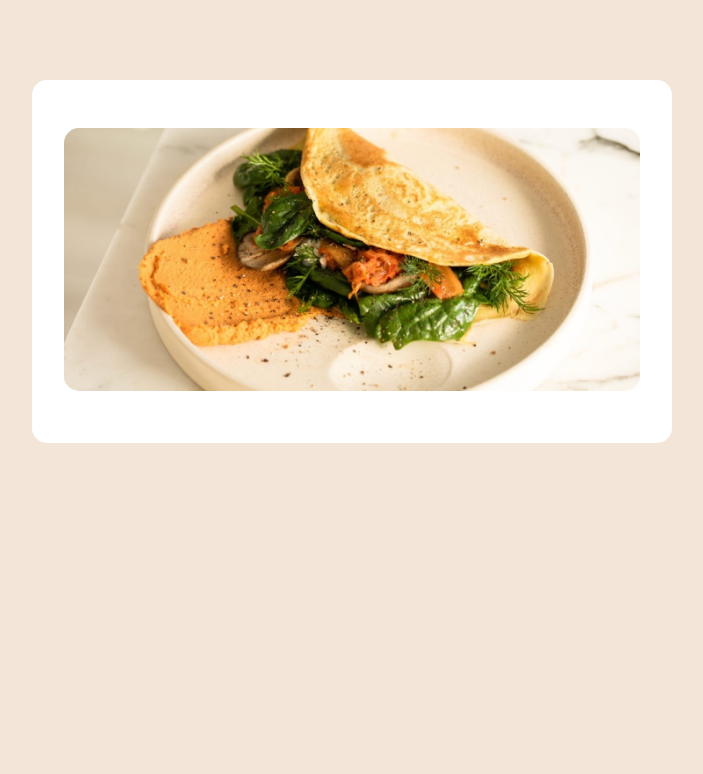
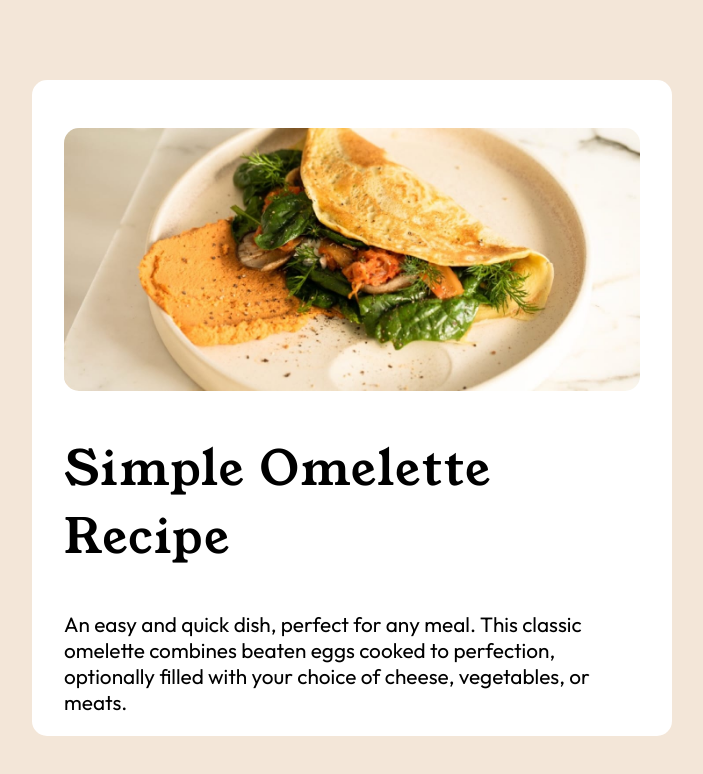
Before and after one commit to horoserp/recipe, a React (Create React App) app: page / in a window 1280 px wide. Shown: the top 774 px of the page, without its empty margins (288-991 px from the left). Built offline with nearby package versions, Linux system fonts and the light colour scheme.

Commit message:
Update: Finish Recipe Title component.

```diff
--- a/public/index.html
+++ b/public/index.html
@@ -10,6 +10,17 @@
       content="Website created based on assets and style guide from Frontend Mentor."
     />
     <title>Recipe Page | Frontend Mentor</title>
+    <!-- Google Fonts -->
+    <link rel="preconnect" href="https://fonts.googleapis.com" />
+    <link rel="preconnect" href="https://fonts.gstatic.com" crossorigin />
+    <link
+      href="https://fonts.googleapis.com/css2?family=Outfit:wght@100..900&display=swap"
+      rel="stylesheet"
+    />
+    <link
+      href="https://fonts.googleapis.com/css2?family=Young+Serif&display=swap"
+      rel="stylesheet"
+    />
   </head>
   <body>
     <noscript>You need to enable JavaScript to run this app.</noscript>
--- a/src/App.css
+++ b/src/App.css
@@ -11,6 +11,7 @@
 
 body {
   background: var(--stone100);
+  font-family: "Outfit", sans-serif;
   font-size: 16px;
   display: flex;
   justify-content: center;
@@ -26,7 +27,7 @@ body {
   border-radius: 15px;
 }
 
-.img-container {
+.recipe-container {
   width: 90%;
   padding-top: 3rem;
 }
@@ -35,5 +36,15 @@ img {
   width: 100%;
   object-fit: contain;
   border-radius: 15px;
-  margin-bottom: 3rem;
 }
+
+h1 {
+  font-family: "Young Serif", serif;
+  font-weight: 400;
+  font-size: 3rem;
+  letter-spacing: 2px;
+}
+
+p {
+  font-size: 1.3rem;
+}
--- a/src/App.js
+++ b/src/App.js
@@ -1,10 +1,12 @@
+import RecipeTitle from "./RecipeTitle";
 import "./App.css";
 
 function App() {
   return (
     <div className="container">
-      <div class="img-container">
+      <div class="recipe-container">
         <img src="/image-omelette.jpeg" alt="Simple Omelette Recipe" />
+        <RecipeTitle />
       </div>
     </div>
   );
--- /dev/null
+++ b/src/RecipeTitle.js
@@ -0,0 +1,16 @@
+import React from "react";
+
+function RecipeTitle() {
+  return (
+    <section>
+      <h1>Simple Omelette Recipe</h1>
+      <p>
+        An easy and quick dish, perfect for any meal. This classic omelette
+        combines beaten eggs cooked to perfection, optionally filled with your
+        choice of cheese, vegetables, or meats.
+      </p>
+    </section>
+  );
+}
+
+export default RecipeTitle;
```
